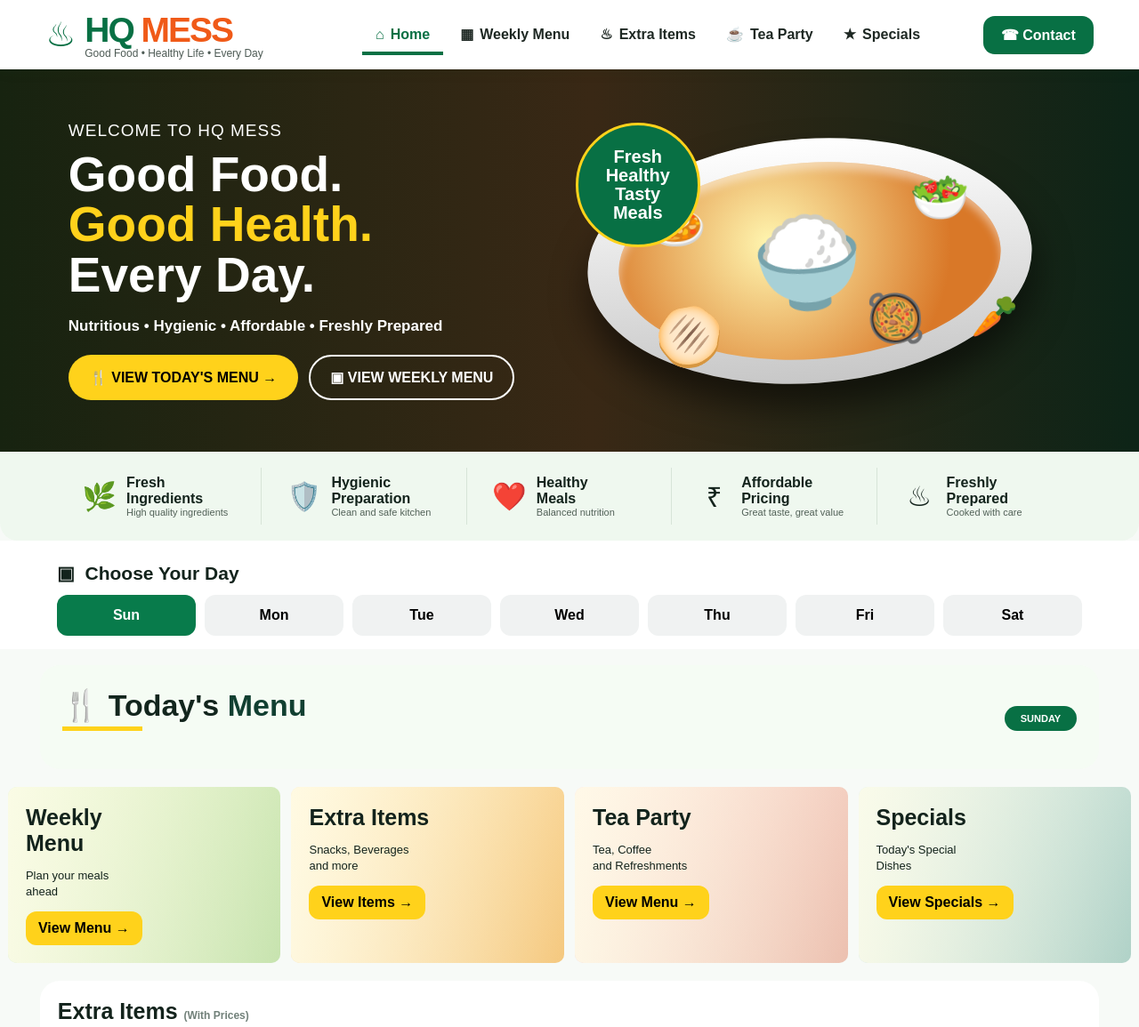
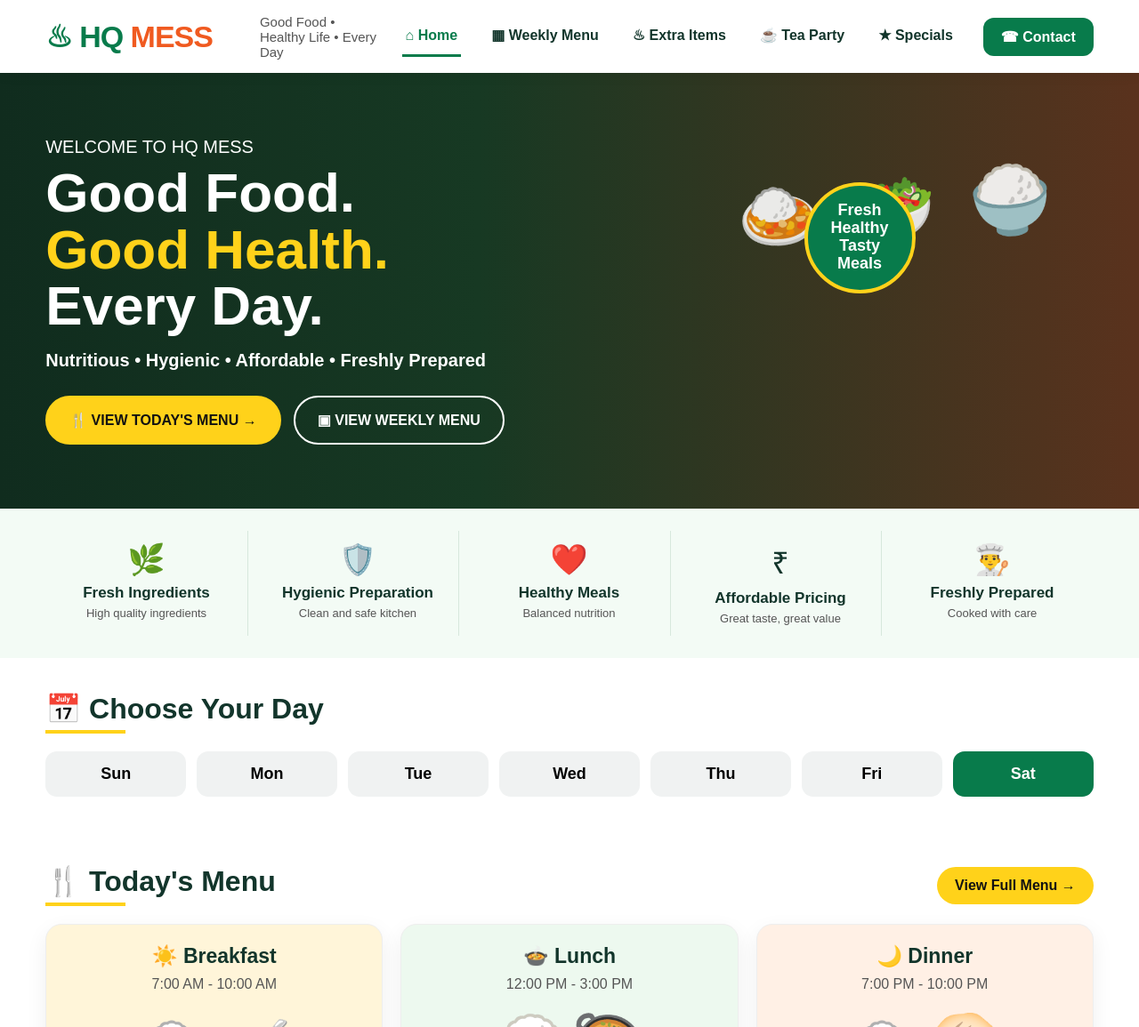
Before and after one commit to KOTI2570/hqmess, a plain HTML site: page index.html in a window 1280 px wide. Shown: the top 1155 px of the page at 89% size. Drawn offline with Linux system fonts and the light colour scheme.

Commit message:
Update index.html

```diff
--- a/index.html
+++ b/index.html
@@ -3,70 +3,136 @@
 <head>
 <meta charset="UTF-8">
 <meta name="viewport" content="width=device-width, initial-scale=1.0">
-<meta name="theme-color" content="#087044">
-<title>HQ MESS — Good Food. Good Health. Every Day.</title>
-<link rel="stylesheet" href="style.css">
+<title>HQ MESS | Good Food. Good Health. Every Day.</title>
+<style>
+*{box-sizing:border-box;margin:0;padding:0}
+html{scroll-behavior:smooth}
+body{font-family:Arial,Helvetica,sans-serif;color:#12352b;background:#fff}
+a{text-decoration:none;color:inherit}
+.container{width:min(1180px,92%);margin:auto}
+header{height:82px;background:#fff;display:flex;align-items:center;position:sticky;top:0;z-index:20;box-shadow:0 2px 14px #00000012}
+.nav{display:flex;align-items:center;justify-content:space-between;gap:25px}
+.logo{font-weight:900;font-size:34px;color:#087b4b;letter-spacing:-1px;white-space:nowrap}
+.logo span{color:#f05a20}
+.tagline{font-size:15px;color:#555;flex:1;margin-left:28px}
+nav{display:flex;align-items:center;gap:30px;font-weight:700}
+nav a{padding:12px 4px;border-bottom:3px solid transparent}
+nav a:hover,nav a.active{color:#087b4b;border-color:#087b4b}
+.contact{background:#087b4b!important;color:#fff!important;padding:12px 20px!important;border-radius:12px;border:0!important}
+.hero{min-height:490px;background:linear-gradient(90deg,#102c1e 0%,#173923 42%,#5a321d 100%);color:#fff;position:relative;overflow:hidden}
+.hero:after{content:"🍛  🥗  🍚";position:absolute;right:7%;top:22%;font-size:75px;opacity:.9;transform:rotate(-4deg);letter-spacing:8px}
+.hero-inner{min-height:490px;display:flex;align-items:center;position:relative;z-index:2}
+.hero-copy{max-width:680px}
+.eyebrow{font-size:20px;margin-bottom:8px}
+.hero h1{font-size:62px;line-height:1.03;margin-bottom:18px}
+.hero h1 span{color:#ffd21a}
+.hero p{font-size:20px;font-weight:600;margin-bottom:28px}
+.btns{display:flex;gap:14px;flex-wrap:wrap}
+.btn{display:inline-block;padding:16px 25px;border-radius:30px;font-weight:800;border:2px solid #ffd21a}
+.primary{background:#ffd21a;color:#111}
+.secondary{color:#fff;border-color:#fff}
+.badge{position:absolute;right:17%;top:25%;width:125px;height:125px;border-radius:50%;background:#087b4b;border:4px solid #ffd21a;display:flex;align-items:center;justify-content:center;text-align:center;font-weight:900;font-size:18px;line-height:1.1;z-index:3}
+.benefits{background:#f3fbf5;padding:25px 0}
+.benefit-grid{display:grid;grid-template-columns:repeat(5,1fr);gap:10px}
+.benefit{text-align:center;padding:12px 10px;border-right:1px solid #d7e8dc}
+.benefit:last-child{border:0}
+.icon{font-size:34px;margin-bottom:8px}.benefit h3{font-size:17px;margin-bottom:5px}.benefit p{font-size:13px;color:#555}
+.section{padding:38px 0}
+.section-title{display:flex;align-items:center;justify-content:space-between;margin-bottom:20px}
+.section-title h2{font-size:32px}.underline{width:90px;height:4px;background:#ffd21a;margin-top:5px}
+.days{display:grid;grid-template-columns:repeat(7,1fr);gap:12px}
+.day{border:0;border-radius:13px;padding:15px;background:#f0f2f2;font-size:18px;font-weight:800;cursor:pointer}
+.day.active{background:#087b4b;color:#fff}
+.menu-grid{display:grid;grid-template-columns:repeat(3,1fr);gap:20px}
+.card{border-radius:18px;padding:22px;text-align:center;box-shadow:0 8px 25px #00000010;border:1px solid #eee}
+.card:nth-child(1){background:#fff5d9}.card:nth-child(2){background:#edf9ef}.card:nth-child(3){background:#fff0e5}
+.food{font-size:70px;margin:12px 0}.card h3{font-size:23px;margin-bottom:6px}.card p{color:#555;line-height:1.5;margin-bottom:18px}.small-btn{display:inline-block;background:#ffd21a;color:#111;padding:12px 20px;border-radius:25px;font-weight:800}
+.tiles{display:grid;grid-template-columns:repeat(4,1fr);gap:15px;margin-top:30px}
+.tile{min-height:150px;border-radius:14px;padding:22px;display:flex;flex-direction:column;justify-content:space-between;font-weight:800}
+.tile:nth-child(1){background:#dff2df}.tile:nth-child(2){background:#fff0cf}.tile:nth-child(3){background:#ffe5e5}.tile:nth-child(4){background:#e1f0f4}
+footer{background:#063c2d;color:#fff;padding:35px 0;margin-top:20px}.foot{display:grid;grid-template-columns:repeat(4,1fr);gap:25px}.foot h3{margin-bottom:8px}.foot p{color:#d5e8df;line-height:1.5}
+@media(max-width:900px){nav{gap:12px}.tagline{display:none}.hero h1{font-size:48px}.badge{right:5%}.benefit-grid{grid-template-columns:repeat(3,1fr)}.tiles{grid-template-columns:repeat(2,1fr)}}
+@media(max-width:650px){header{height:auto;padding:14px 0}.nav{flex-wrap:wrap}.logo{font-size:28px}nav{width:100%;justify-content:space-between;gap:6px;font-size:12px}.contact{display:none}.hero,.hero-inner{min-height:560px}.hero h1{font-size:42px}.hero:after{right:-35px;top:45%;font-size:55px}.badge{top:auto;bottom:30px;right:20px;width:100px;height:100px;font-size:15px}.benefit-grid,.menu-grid,.foot{grid-template-columns:1fr}.benefit{border-right:0;border-bottom:1px solid #d7e8dc}.days{grid-template-columns:repeat(4,1fr)}.tiles{grid-template-columns:1fr}}
+</style>
 </head>
 <body>
-<header class="topbar">
-  <a class="brand" href="#home"><span class="logo-mark">♨</span><span><b>HQ <em>MESS</em></b><small>Good Food • Healthy Life • Every Day</small></span></a>
+<header>
+<div class="container nav">
+<a class="logo" href="#home">♨ HQ <span>MESS</span></a>
+<div class="tagline">Good Food • Healthy Life • Every Day</div>
 <nav>
-    <button class="nav-btn active" data-target="home">⌂<span>Home</span></button>
-    <button class="nav-btn" data-target="weekly">▦<span>Weekly Menu</span></button>
-    <button class="nav-btn" data-target="extras">♨<span>Extra Items</span></button>
-    <button class="nav-btn" data-target="tea">☕<span>Tea Party</span></button>
-    <button class="nav-btn" data-target="special">★<span>Specials</span></button>
+<a class="active" href="#home">⌂ Home</a>
+<a href="#weekly">▦ Weekly Menu</a>
+<a href="#extras">♨ Extra Items</a>
+<a href="#tea">☕ Tea Party</a>
+<a href="#specials">★ Specials</a>
+<a class="contact" href="tel:+910000000000">☎ Contact</a>
 </nav>
-  <a class="contact" href="tel:+910000000000">☎ Contact</a>
+</div>
 </header>
 
-<main>
-<section id="home" class="hero">
-  <div class="hero-content">
-    <p class="eyebrow">WELCOME TO HQ MESS</p>
+<main id="home">
+<section class="hero">
+<div class="container hero-inner">
+<div class="hero-copy">
+<div class="eyebrow">WELCOME TO HQ MESS</div>
 <h1>Good Food.<br><span>Good Health.</span><br>Every Day.</h1>
-    <p class="hero-sub">Nutritious • Hygienic • Affordable • Freshly Prepared</p>
-    <div class="hero-actions"><button id="todayBtn" class="btn yellow">🍴 VIEW TODAY'S MENU →</button><button class="btn outline" onclick="document.getElementById('weekly').scrollIntoView({behavior:'smooth'})">▣ VIEW WEEKLY MENU</button></div>
+<p>Nutritious • Hygienic • Affordable • Freshly Prepared</p>
+<div class="btns">
+<a class="btn primary" href="#today">🍴 VIEW TODAY'S MENU →</a>
+<a class="btn secondary" href="#weekly">▣ VIEW WEEKLY MENU</a>
 </div>
-  <div class="hero-art">
-    <div class="fresh-badge">Fresh<br>Healthy<br>Tasty<br>Meals</div>
-    <div class="food-plate">
-      <div class="rice-mound">🍚</div><div class="bowl bowl-a">🍛</div><div class="bowl bowl-b">🥗</div><div class="bowl bowl-c">🥘</div><div class="chapati">🫓</div><div class="veg">🥕</div>
 </div>
+<div class="badge">Fresh<br>Healthy<br>Tasty<br>Meals</div>
 </div>
 </section>
 
 <section class="benefits">
-  <div><i>🌿</i><b>Fresh<br>Ingredients</b><small>High quality ingredients</small></div>
-  <div><i>🛡️</i><b>Hygienic<br>Preparation</b><small>Clean and safe kitchen</small></div>
-  <div><i>❤️</i><b>Healthy<br>Meals</b><small>Balanced nutrition</small></div>
-  <div><i>₹</i><b>Affordable<br>Pricing</b><small>Great taste, great value</small></div>
-  <div><i>♨</i><b>Freshly<br>Prepared</b><small>Cooked with care</small></div>
+<div class="container benefit-grid">
+<div class="benefit"><div class="icon">🌿</div><h3>Fresh Ingredients</h3><p>High quality ingredients</p></div>
+<div class="benefit"><div class="icon">🛡️</div><h3>Hygienic Preparation</h3><p>Clean and safe kitchen</p></div>
+<div class="benefit"><div class="icon">❤️</div><h3>Healthy Meals</h3><p>Balanced nutrition</p></div>
+<div class="benefit"><div class="icon">₹</div><h3>Affordable Pricing</h3><p>Great taste, great value</p></div>
+<div class="benefit"><div class="icon">👨‍🍳</div><h3>Freshly Prepared</h3><p>Cooked with care</p></div>
+</div>
 </section>
 
-<section class="day-section">
-  <div class="section-head"><h2>▣ &nbsp;Choose Your Day</h2></div>
-  <div class="days"><button class="day active" data-day="Sunday">Sun</button><button class="day" data-day="Monday">Mon</button><button class="day" data-day="Tuesday">Tue</button><button class="day" data-day="Wednesday">Wed</button><button class="day" data-day="Thursday">Thu</button><button class="day" data-day="Friday">Fri</button><button class="day" data-day="Saturday">Sat</button></div>
+<section class="section container">
+<div class="section-title"><div><h2>📅 Choose Your Day</h2><div class="underline"></div></div></div>
+<div class="days">
+<button class="day" onclick="selectDay(this)">Sun</button><button class="day" onclick="selectDay(this)">Mon</button><button class="day" onclick="selectDay(this)">Tue</button><button class="day" onclick="selectDay(this)">Wed</button><button class="day" onclick="selectDay(this)">Thu</button><button class="day" onclick="selectDay(this)">Fri</button><button class="day active" onclick="selectDay(this)">Sat</button>
+</div>
 </section>
 
-<section class="today section-card">
-  <div class="menu-head"><div><h2>🍴 <span>Today's</span> Menu</h2><div class="gold-line"></div></div><strong id="selectedDay">SUNDAY</strong></div>
-  <div id="mealGrid" class="meal-grid"></div>
+<section class="section container" id="today">
+<div class="section-title"><div><h2>🍴 Today's Menu</h2><div class="underline"></div></div><a class="small-btn" href="#weekly">View Full Menu →</a></div>
+<div class="menu-grid">
+<div class="card"><h3>☀️ Breakfast</h3><p>7:00 AM - 10:00 AM</p><div class="food">🍛🥣</div><p>Idli, Vada, Dosa, Upma, Pongal and more...</p><a class="small-btn" href="#">View Breakfast Menu →</a></div>
+<div class="card"><h3>🍲 Lunch</h3><p>12:00 PM - 3:00 PM</p><div class="food">🍚🥘</div><p>Rice, Sambar, Rasam, Curries, Dal, Chapati and more...</p><a class="small-btn" href="#">View Lunch Menu →</a></div>
+<div class="card"><h3>🌙 Dinner</h3><p>7:00 PM - 10:00 PM</p><div class="food">🍛🫓</div><p>Chapati, Curries, Rice, Special Items and more...</p><a class="small-btn" href="#">View Dinner Menu →</a></div>
+</div>
+<div class="tiles">
+<div class="tile" id="weekly"><h2>Weekly Menu</h2><p>Plan your meals ahead</p><a class="small-btn" href="#">View Menu →</a></div>
+<div class="tile" id="extras"><h2>Extra Items</h2><p>Snacks, beverages and more</p><a class="small-btn" href="#">View Items →</a></div>
+<div class="tile" id="tea"><h2>Tea Party</h2><p>Tea, coffee and refreshments</p><a class="small-btn" href="#">View Menu →</a></div>
+<div class="tile" id="specials"><h2>Specials</h2><p>Today's special dishes</p><a class="small-btn" href="#">View Specials →</a></div>
+</div>
 </section>
-
-<section class="feature-tiles">
-  <article class="tile weekly-tile" id="weekly"><div><h3>Weekly<br>Menu</h3><p>Plan your meals<br>ahead</p><button onclick="document.querySelector('.today').scrollIntoView({behavior:'smooth'})">View Menu →</button></div></article>
-  <article class="tile extras-tile" id="extras"><div><h3>Extra Items</h3><p>Snacks, Beverages<br>and more</p><button onclick="document.getElementById('extraGrid').scrollIntoView({behavior:'smooth'})">View Items →</button></div></article>
-  <article class="tile tea-tile" id="tea"><div><h3>Tea Party</h3><p>Tea, Coffee<br>and Refreshments</p><button onclick="document.getElementById('teaGrid').scrollIntoView({behavior:'smooth'})">View Menu →</button></div></article>
-  <article class="tile special-tile" id="special"><div><h3>Specials</h3><p>Today's Special<br>Dishes</p><button onclick="document.querySelector('.special-box').scrollIntoView({behavior:'smooth'})">View Specials →</button></div></article>
-</section>
-
-<section class="section-card compact extras-box"><div class="simple-heading"><h2>Extra Items <small>(With Prices)</small></h2></div><div id="extraGrid" class="item-grid"></div></section>
-<section class="section-card compact tea-box"><div class="simple-heading"><h2>☕ Tea Party <small>(No Prices)</small></h2></div><div id="teaGrid" class="item-grid"></div></section>
-<section class="section-card compact special"><div class="simple-heading"><h2>⭐ Today's Special</h2></div><div class="special-box"><span>🍗</span><div><b>HOUSE SPECIAL</b><h3>Special Chicken Biryani</h3><p>Special curry • Special sweet</p></div><strong>★</strong></div></section>
 </main>
 
-<footer><div><b>HQ <em>MESS</em></b><small>Good Food • Healthy Life • Every Day</small></div><span>🌿 Quality Food</span><span>🛡️ Hygienic & Safe</span><span>👥 Affordable</span><span>❤️ Healthy Life</span></footer>
-<script src="app.js"></script>
+<footer>
+<div class="container foot">
+<div><h3>🌿 Quality Food</h3><p>Prepared with fresh ingredients.</p></div>
+<div><h3>🛡️ Hygienic & Safe</h3><p>Clean and well maintained kitchen.</p></div>
+<div><h3>👥 Affordable</h3><p>Delicious meals at reasonable prices.</p></div>
+<div><h3>❤️ Healthy Life</h3><p>Nutritious meals for a better you.</p></div>
+</div>
+</footer>
+<script>
+function selectDay(btn){
+ document.querySelectorAll('.day').forEach(x=>x.classList.remove('active'));
+ btn.classList.add('active');
+}
+</script>
 </body>
 </html>
```
Lines whose indentation alone changed are shown as unchanged.
